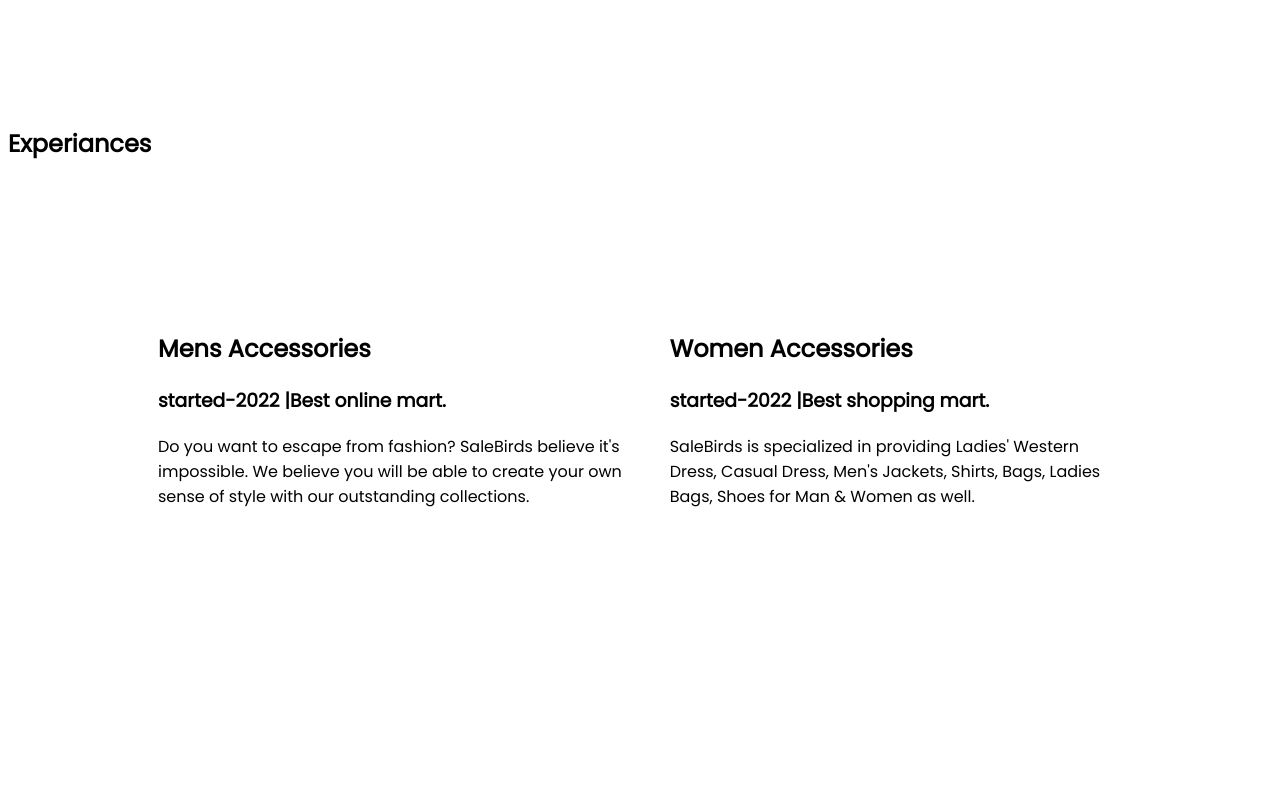
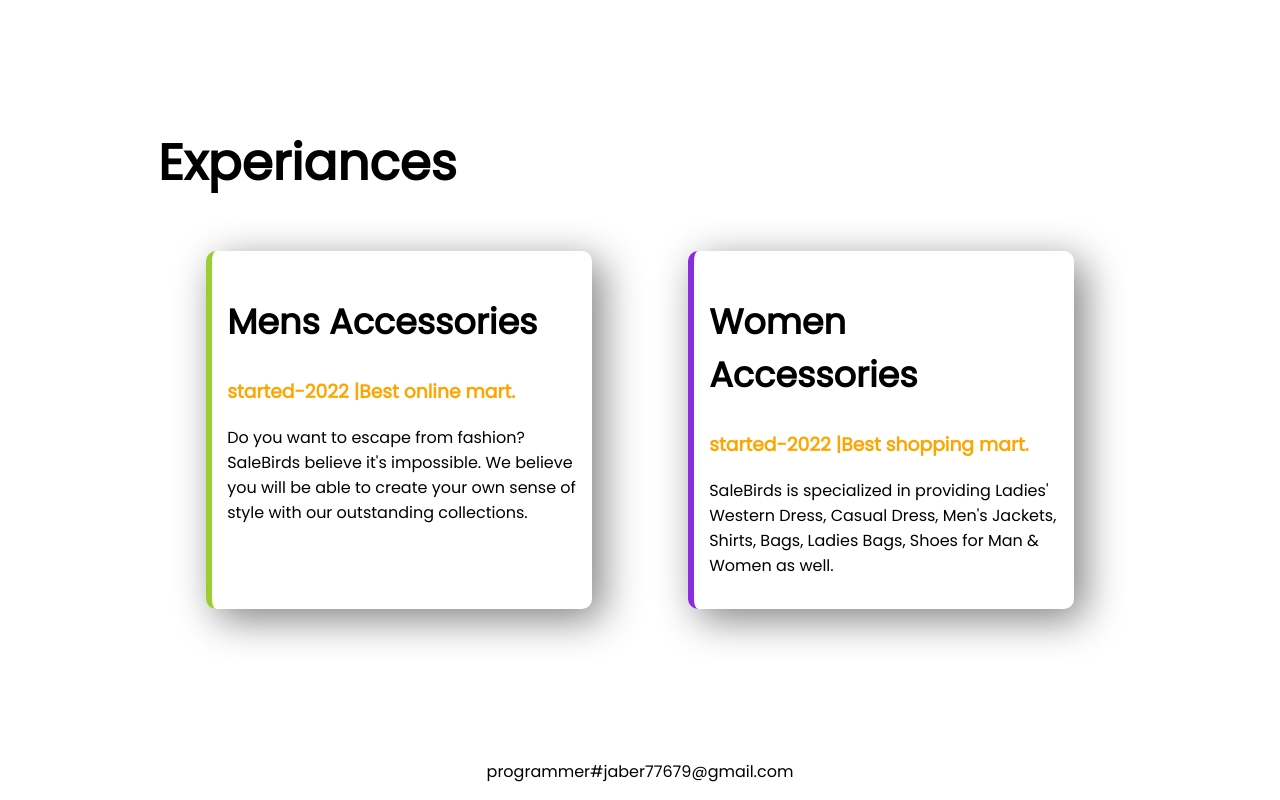
Before and after one commit to Jaberahmed1/Developer-protfolio, a plain HTML site: page index.html in a window 1280 px wide. Shown: the part 1379-2179 px from the top of the page. Before the commit the page ends 2054 px from the top, so only its background shows below. Drawn offline with Linux system fonts and the light colour scheme.

Commit message:
made a page

```diff
--- a/index.html
+++ b/index.html
@@ -44,19 +44,19 @@
 
     </section>
     <section>
-        <h2>Experiances</h2>
-        <div class="flexible-container">
-            <div>
-                <h2>Mens Accessories</h2>
-                <h3>started-2022 |Best online mart. </h3>
+        <h2 class="Experiances-mergin">Experiances</h2>
+        <div class="flexible-container ">
+            <div id="yollow-border" class="Experiances">
+                <h2 class="font-size">Mens Accessories</h2>
+                <h3 class="orange-colour">started-2022 |Best online mart. </h3>
                 <p>Do you want to escape from fashion? SaleBirds believe it's impossible. We believe you will be able to create your
                     own
                     sense of style with our outstanding collections.</p>
 
             </div>
-            <div>
-                <h2> Women Accessories</h2>
-                <h3>started-2022 |Best shopping mart.</h3>
+            <div id="blue-border" class="Experiances">
+                <h2 class="font-size"> Women Accessories</h2>
+                <h3 class="orange-colour">started-2022 |Best shopping mart.</h3>
                 <p>SaleBirds is specialized in providing Ladies' Western Dress, Casual Dress, Men's Jackets, Shirts, Bags, Ladies
                     Bags,
                     Shoes for Man & Women as well.</p>
@@ -65,4 +65,5 @@
     </section>
 
 </body>
+<footer><p>programmer#jaber77679@gmail.com</p></footer>
 </html>
--- a/style.css
+++ b/style.css
@@ -26,3 +26,32 @@ h1{
     padding: 10px 40px;
     border-radius: 5px;
 }
+.Experiances-mergin{
+    margin-left: 150px;
+    margin-bottom: -100px;
+    font-size: 50px;
+
+}
+.font-size{
+    font-size: 35px;
+}
+.Experiances{
+    width: 40%;
+    margin-left: 5%;
+    margin-right: 5%;
+    padding: 15px;
+    box-shadow: 10px 10px 40px gray;
+    border-radius: 10px;
+
+
+}
+#yollow-border{
+    border-left: 6px solid yellowgreen;
+}
+#blue-border{
+    border-left: 6px solid blueviolet;
+}
+footer p{
+    text-align: center;
+
+}
```
